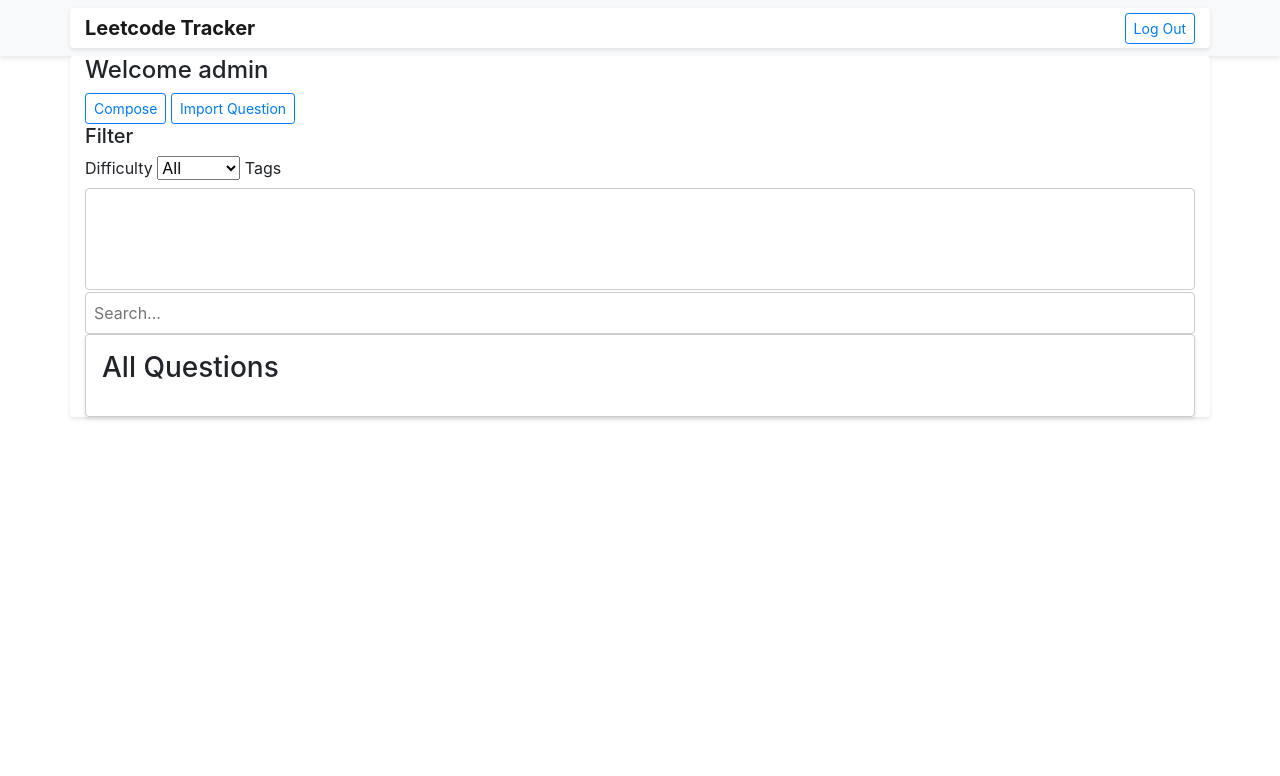
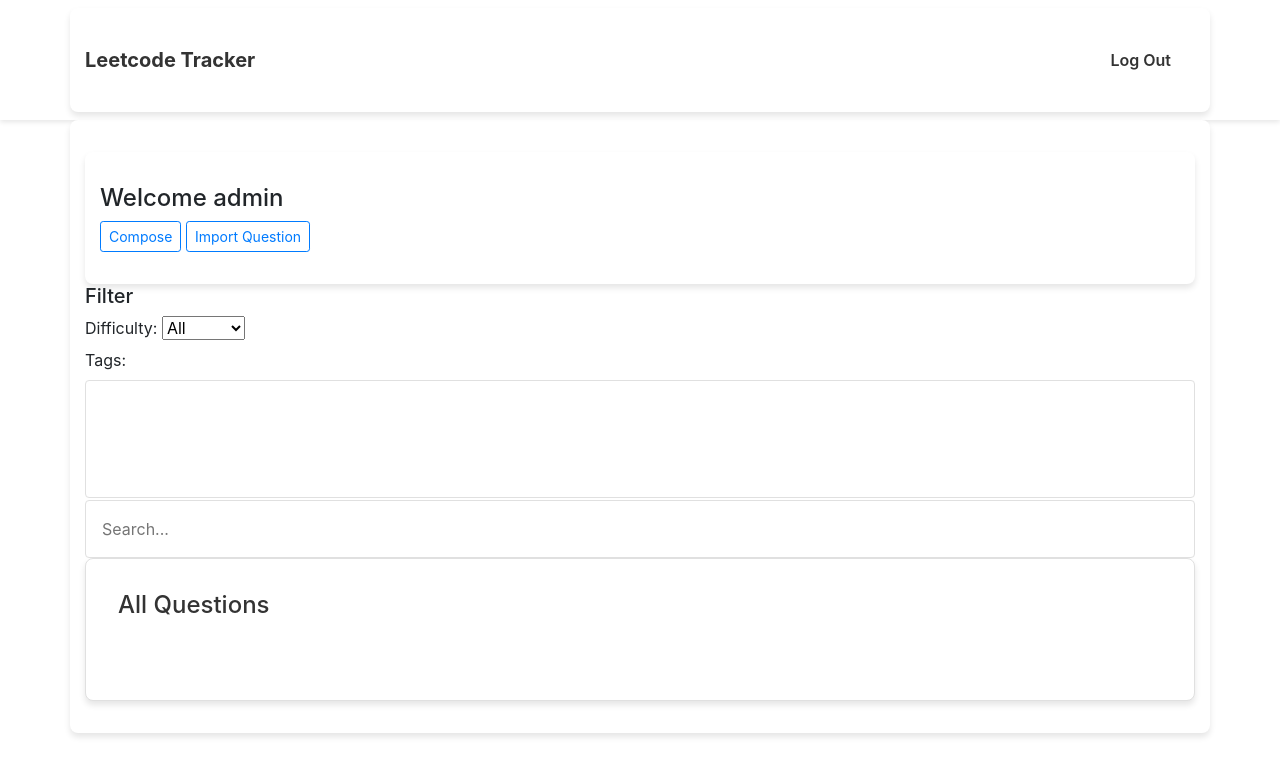
Before and after one commit to ArshPelia/Leetcode-Tracker, a Django app: page / in a window 1280 px wide. Shown: the top 776 px of the page. Run offline with Django 4.2, Linux system fonts and the light colour scheme; a user stored in the database is signed in; data comes from the database, SQL or seed files in the repository; both versions use the stored data as it was after the commit; data that the repository does not hold is empty; some libraries are stand-ins or nearby versions.

Commit message:
optimized css

```diff
--- a/tracker/mainapp/static/mainapp/styles.css
+++ b/tracker/mainapp/static/mainapp/styles.css
@@ -2,36 +2,33 @@
 body, h1, h2, h3, h4, h5, h6, p, ol, ul, li, figure, figcaption, blockquote, dl, dd {
     margin: 0;
     padding: 0;
+    box-sizing: border-box;
 }
 
 /* Set a base font size and line height */
 body {
-    font-family: Arial, sans-serif;
-    font-size: 16px;
-    line-height: 1.5;
-}
-
-/* Add spacing between elements */
-body, button, input, select, textarea {
-    margin: 0.5rem 0;
+    font-family: 'Helvetica Neue', sans-serif;
+    font-size: 18px;
+    line-height: 1.6;
+    color: #333;
 }
 
 /* Set a max width for content and center it horizontally */
 .container {
     max-width: 1200px;
     margin: 0 auto;
-    padding: 0 1rem;
+    padding: 2rem;
     background-color: #fff;
-    border-radius: 0.25rem;
-    box-shadow: 0 2px 4px rgba(0, 0, 0, 0.1);
+    border-radius: 8px;
+    box-shadow: 0 4px 6px rgba(0, 0, 0, 0.1);
 }
 
 /* Style buttons */
 .btn {
     display: inline-block;
-    padding: 0.5rem 1rem;
+    padding: 0.75rem 1.5rem;
     border: none;
-    border-radius: 0.25rem;
+    border-radius: 4px;
     font-size: 1rem;
     text-align: center;
     cursor: pointer;
@@ -88,27 +85,29 @@ body, button, input, select, textarea {
 
 .table th,
 .table td {
-    padding: 0.75rem;
+    padding: 1rem;
     text-align: left;
-    border-bottom: 1px solid #ccc;
+    border-bottom: 1px solid #e0e0e0;
 }
 
 .table th {
-    background-color: #f8f9fa;
+    background-color: #f5f5f5;
 }
 
 /* Style views */
 #allquestions-view, #compose-view, #question-view, #import-view {
     display: none;
-    padding: 1rem;
-    border: 1px solid #ccc;
-    border-radius: 0.25rem;
-    background-color: white;
-    box-shadow: 0 2px 4px rgba(0, 0, 0, 0.1);
+    padding: 2rem;
+    border: 1px solid #e0e0e0;
+    border-radius: 8px;
+    background-color: #fff;
+    box-shadow: 0 4px 6px rgba(0, 0, 0, 0.1);
 }
 
 #allquestions-view h3, #compose-view h3, #question-view h3, #import-view h3 {
-    margin-bottom: 1rem;
+    margin-bottom: 2rem;
+    font-size: 1.5rem;
+    color: #333;
 }
 
 /* Add hover effect to table rows */
@@ -139,9 +138,9 @@ header {
 
 .navbar-nav .nav-link {
     color: #333;
-    font-weight: 500;
+    font-weight: 600;
     transition: color 0.3s;
-    margin-right: 1rem;
+    margin-right: 1.5rem;
     text-decoration: none;
 }
 
@@ -151,52 +150,25 @@ header {
 
 /* GENERAL STYLES */
 body {
-    background-color: #f5f5f5;
-}
-/* Style buttons */
-.btn {
-    display: inline-block;
-    padding: 0.5rem 1rem;
-    border: none;
-    border-radius: 0.25rem;
-    font-size: 1rem;
-    text-align: center;
-    cursor: pointer;
-    transition: background-color 0.3s ease-in-out, color 0.3s ease-in-out;
-}
-
-.btn-primary {
-    background-color: #007bff;
-    color: white;
-}
-
-.btn-outline-primary {
-    background-color: transparent;
-    border: 1px solid #007bff;
-    color: #007bff;
-}
-
-.btn:hover {
-    background-color: #0056b3;
-    color: white;
+    background-color: #f9f9f9;
 }
 
 /* TAG FILTER STYLES */
 #tags-filter {
     width: 100%;
-    padding: 0.5rem;
-    border: 1px solid #ccc;
-    border-radius: 0.25rem;
+    padding: 1rem;
+    border: 1px solid #e0e0e0;
+    border-radius: 4px;
     font-size: 1rem;
-    background-color: white;
+    background-color: #fff;
 }
 
 /* SEARCH INPUT STYLES */
 #search-input {
     width: 100%;
-    padding: 0.5rem;
-    border: 1px solid #ccc;
-    border-radius: 0.25rem;
+    padding: 1rem;
+    border: 1px solid #e0e0e0;
+    border-radius: 4px;
     font-size: 1rem;
 }
 
--- a/tracker/mainapp/templates/mainapp/index.html
+++ b/tracker/mainapp/templates/mainapp/index.html
@@ -1,33 +1,43 @@
 {% extends "mainapp/layout.html" %}
 {% load static %}
-{% block head %}
-<nav class="navbar navbar-expand-lg navbar-light bg-light">
+{% block header %}
+<header>
+    <nav class="navbar">
         <div class="container">
             <a class="navbar-brand" href="{% url 'index' %}">Leetcode Tracker</a>
-        <a class="btn btn-sm btn-outline-primary" href="{% url 'logout' %}">Log Out</a>
+            <div class="navbar-nav">
+                <a class="nav-link" href="{% url 'logout' %}">Log Out</a>
+            </div>
         </div>
     </nav>
+</header>
 
 {% endblock %}
 
 
 {% block body %}
+    <div class="container">
+
         <!-- <a class="btn btn-sm btn-outline-primary" href="{% url 'logout' %}">Log Out</a> -->
+    <div class="container">
+
         <h4>Welcome {{request.user.username}}</h4>
         <!-- Add this button/link to your HTML -->
         <button class="btn btn-sm btn-outline-primary" id="compose">Compose</button>
         <button class="btn btn-sm btn-outline-primary" id="import">Import Question</button>
+    </div>
 
         <div id="filters">
             <h5>Filter</h5>
-        <label for="difficulty-filter">Difficulty</label>
+            <label for="difficulty-filter">Difficulty:</label>
             <select id="difficulty-filter">
                 <option value="">All</option>
                 <option value="easy">Easy</option>
                 <option value="medium">Medium</option>
                 <option value="hard">Hard</option>
             </select>
-        <label for="tags-filter">Tags</label>
+            <br>
+            <label for="tags-filter">Tags:</label>
             <select id="tags-filter" multiple>
         <!-- Options will be populated dynamically -->
             </select>
@@ -37,6 +47,9 @@
         <div id="allquestions-view">
             <h3>All Questions</h3>
             <!-- contains the content of all questions (initially empty) -->
+            <table class="table table-hover">
+                <!-- table rows ... -->
+            </table>
         </div>
 
         <div id="compose-view">
@@ -79,10 +92,13 @@
         </div>
 
         <div id="question-view">
+            <h3>Question Details</h3>
                 <!-- Notes section -->
             <div id="notes-section">
                 <h4>Notes:</h4>
-            <ul id="notes-list"></ul>
+                <ul id="notes-list">
+
+                </ul>
                 <form id="add-note-form">
                     <input type="text" id="note-content" placeholder="Add a note...">
                     <button type="submit">Add Note</button>
@@ -106,6 +122,7 @@
             </form>
             <!-- <button class="btn btn-sm btn-outline-primary" id="importall">Import All</button> -->
         </div>
+    </div>
 
 
 {% endblock %}
--- a/tracker/mainapp/templates/mainapp/layout.html
+++ b/tracker/mainapp/templates/mainapp/layout.html
@@ -4,6 +4,7 @@
 <html lang="en">
     <head>
         <title>{% block title %}Leetcode Tracker{% endblock %}</title>
+        <meta name="viewport" content="width=device-width, initial-scale=1.0">
         <link rel="stylesheet" href="https://stackpath.bootstrapcdn.com/bootstrap/4.4.1/css/bootstrap.min.css" integrity="sha384-Vkoo8x4CGsO3+Hhxv8T/Q5PaXtkKtu6ug5TOeNV6gBiFeWPGFN9MuhOf23Q9Ifjh" crossorigin="anonymous">
         <link rel="stylesheet" href="{% static 'mainapp/styles.css' %}">
         <link rel="stylesheet" href="https://stackpath.bootstrapcdn.com/bootstrap/4.4.1/css/bootstrap.min.css">
@@ -11,13 +12,9 @@
         {% endblock %}
     </head>
     <body>
-        <header>
-            {% block head %}
-            {% endblock %}
-        </header>
-        <div class="container">
-            {% block body %}
-            {% endblock %}
-        </div>
+        {% block header %}
+        {% endblock %}
+        {% block body %}
+        {% endblock %}
     </body>
 </html>
```
Also changed, not shown: other parts of tracker/mainapp/static/mainapp/styles.css (+12 -12 lines), tracker/db.sqlite3. Lines whose indentation alone changed are shown as unchanged.
